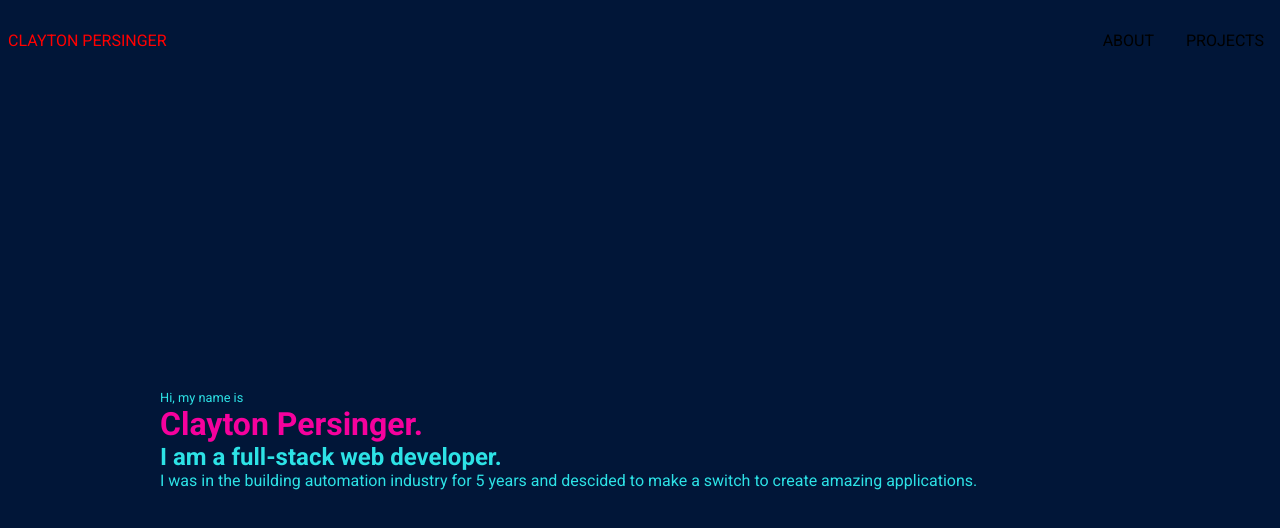
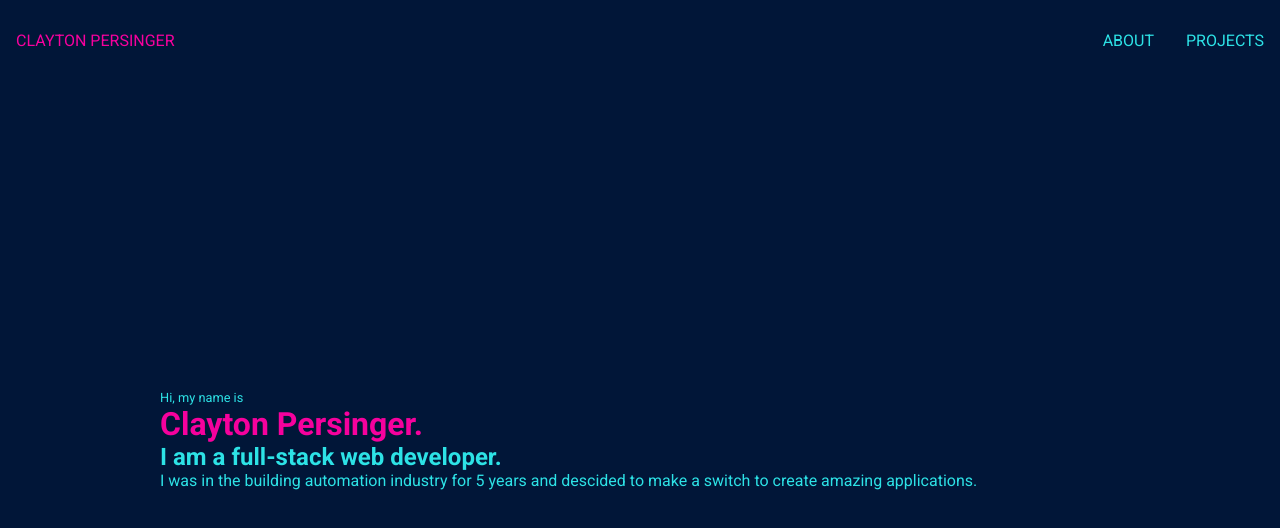
Before and after one commit to oMnotopia/portfolio, a React (Vite) app: page / in a window 1280 px wide. Shown: the top 528 px of the page. Built offline with nearby package versions, Linux system fonts and the light colour scheme.

Commit message:
Apply underline navbar styling to title

```diff
--- a/src/styles/NavBar.css
+++ b/src/styles/NavBar.css
@@ -7,25 +7,25 @@
 }
 
 .nav * a.active {
-  color: red;
+  color: #F6019D;
 }
 
 nav .info {
   --_gap: 2rem;
   display: flex;
   list-style: none;
-
 }
 
 nav .info > *, nav .title > * {
   text-decoration: none;
   text-transform: uppercase;
-  color: inherit;
+  color: #2DE2E6;
 }
 
 nav .title a {
   font-size: 1rem;
-  padding: 0.5rem;
+  padding: 0 1rem;
+  position: relative;
 }
 
 nav .info a {
@@ -34,11 +34,11 @@ nav .info a {
   margin: 0;
 }
 
-nav .info a:hover {
+nav .info a:hover, nav .title a:hover {
   color: #F6019D;
 }
 
-nav .info a:hover::after {
+nav .info a:hover::after, nav .title a:hover::after {
   scale: 1 1;
 }
 
```
